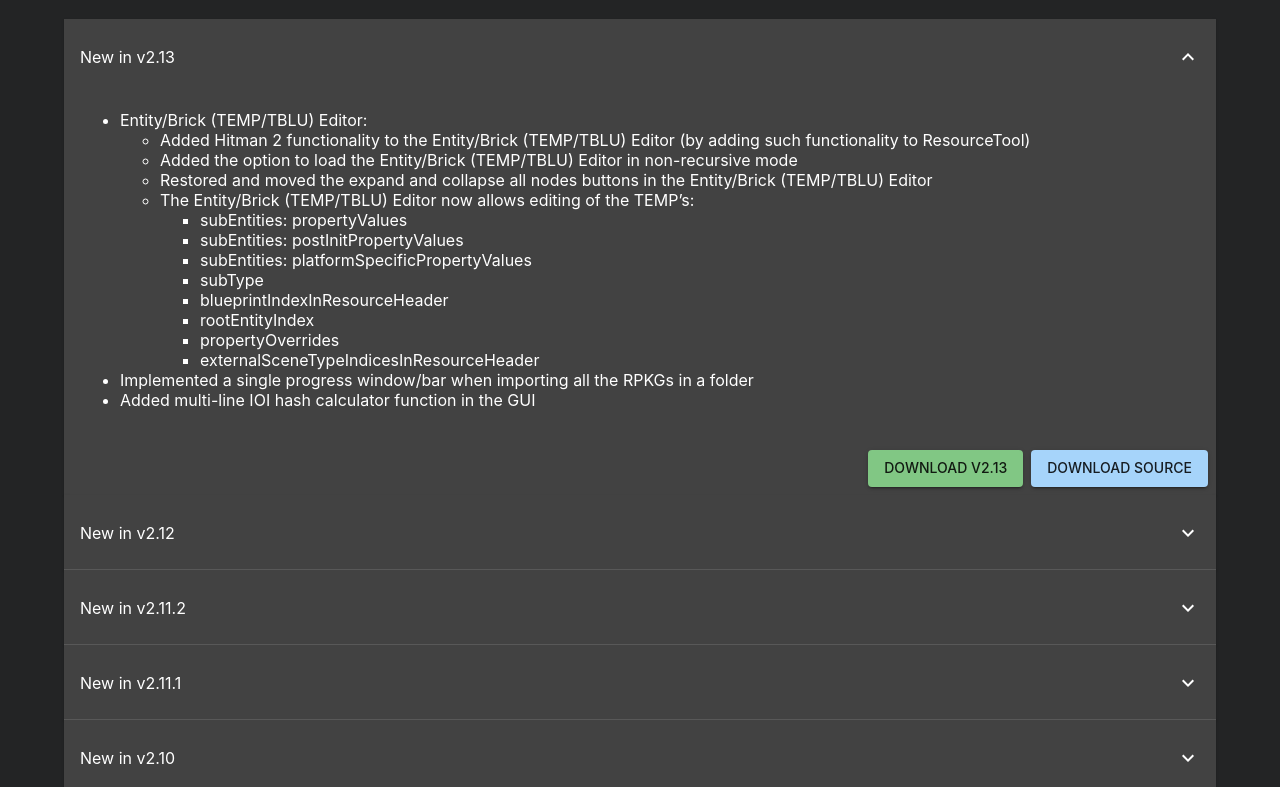
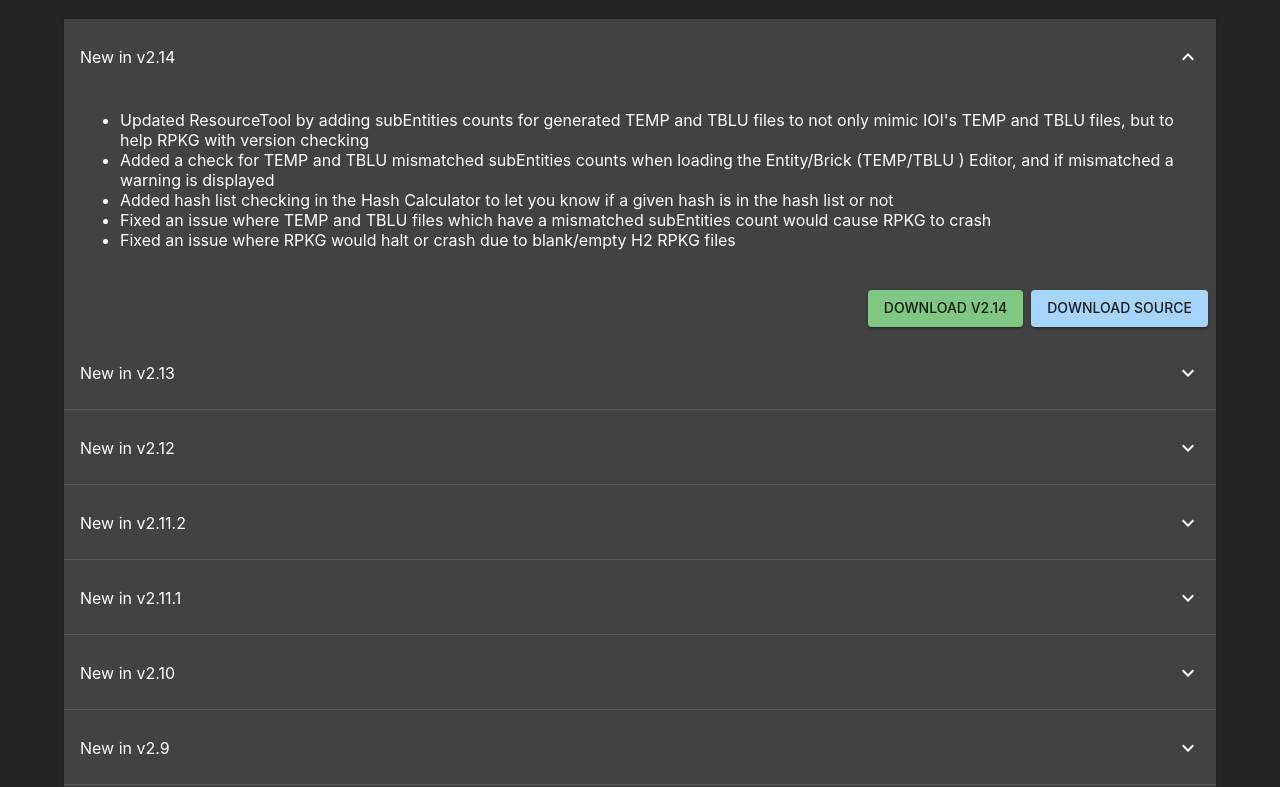
Before and after one commit to glacier-modding/glaciermodding.org-old, a Next.js app: page /rpkg in a window 1280 px wide. Shown: the part 1093-1880 px from the top of the page. Built offline with nearby package versions, Linux system fonts and the light colour scheme.

Commit message:
RPKG v2.14 Released

```diff
--- a/src/RpkgVersions.tsx
+++ b/src/RpkgVersions.tsx
@@ -6,6 +6,21 @@ export interface RpkgVersion {
 }
 
 export const latest: RpkgVersion = {
+    id: "2.14",
+    changelog: (
+        <React.Fragment>
+            <ul>
+                <li>Updated ResourceTool by adding subEntities counts for generated TEMP and TBLU files to not only mimic IOI's TEMP and TBLU files, but to help RPKG with version checking</li>
+                <li>Added a check for TEMP and TBLU mismatched subEntities counts when loading the Entity/Brick (TEMP/TBLU ) Editor, and if mismatched a warning is displayed</li>
+                <li>Added hash list checking in the Hash Calculator to let you know if a given hash is in the hash list or not</li>
+                <li>Fixed an issue where TEMP and TBLU files which have a mismatched subEntities count would cause RPKG to crash</li>
+                <li>Fixed an issue where RPKG would halt or crash due to blank/empty H2 RPKG files</li>
+            </ul>
+        </React.Fragment>
+    )
+}
+
+export const VERSION_2_13: RpkgVersion = {
     id: "2.13",
     changelog: (
         <React.Fragment>
@@ -854,8 +869,8 @@ export const VERSION_1_01: RpkgVersion = {
     ),
 }
 
-export const VERSION_1: RpkgVersion = {
-    id: "1",
+export const VERSION_1_00: RpkgVersion = {
+    id: "1.00",
     changelog: (
         <React.Fragment>
             <ul>
@@ -867,6 +882,7 @@ export const VERSION_1: RpkgVersion = {
 
 export const versions: RpkgVersion[] = [
     latest,
+    VERSION_2_13,
     VERSION_2_12,
     VERSION_2_11_2,
     VERSION_2_11_1,
@@ -891,5 +907,5 @@ export const versions: RpkgVersion[] = [
     VERSION_1_03,
     VERSION_1_02,
     VERSION_1_01,
-    VERSION_1,
+    VERSION_1_00,
 ]
```
Also changed, not shown: 2 other files (tests, documents, lock files or other folders).
